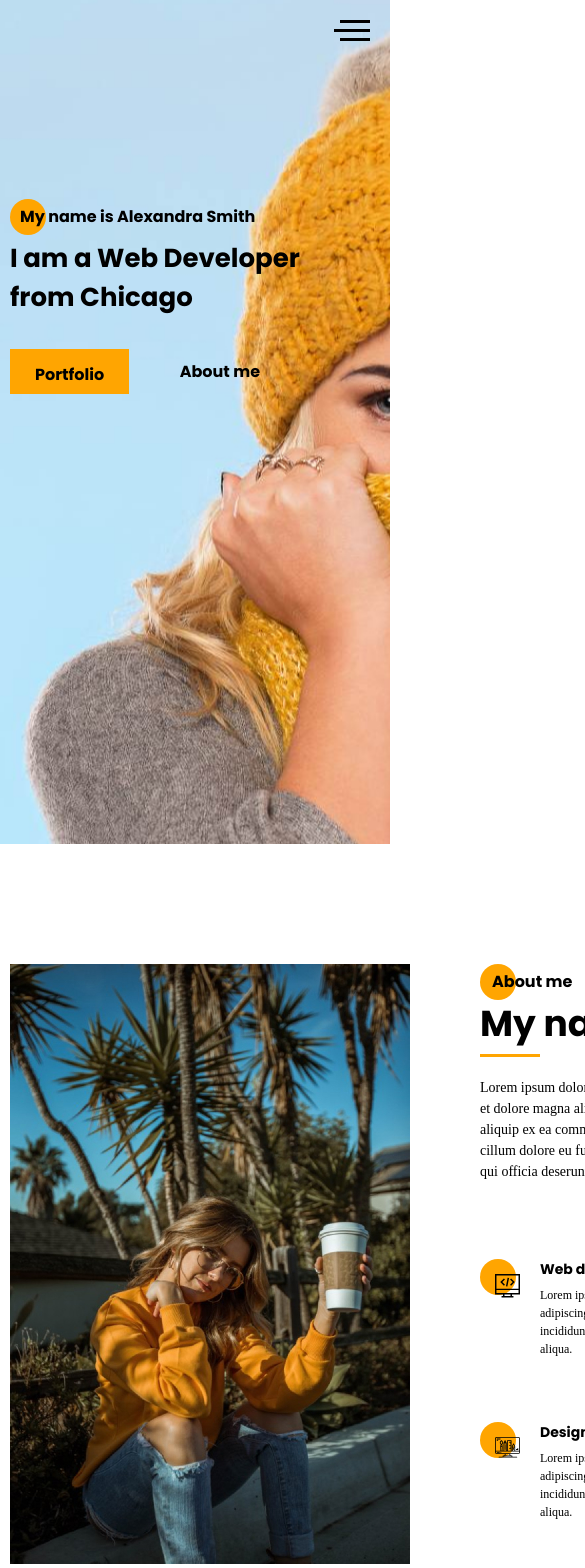
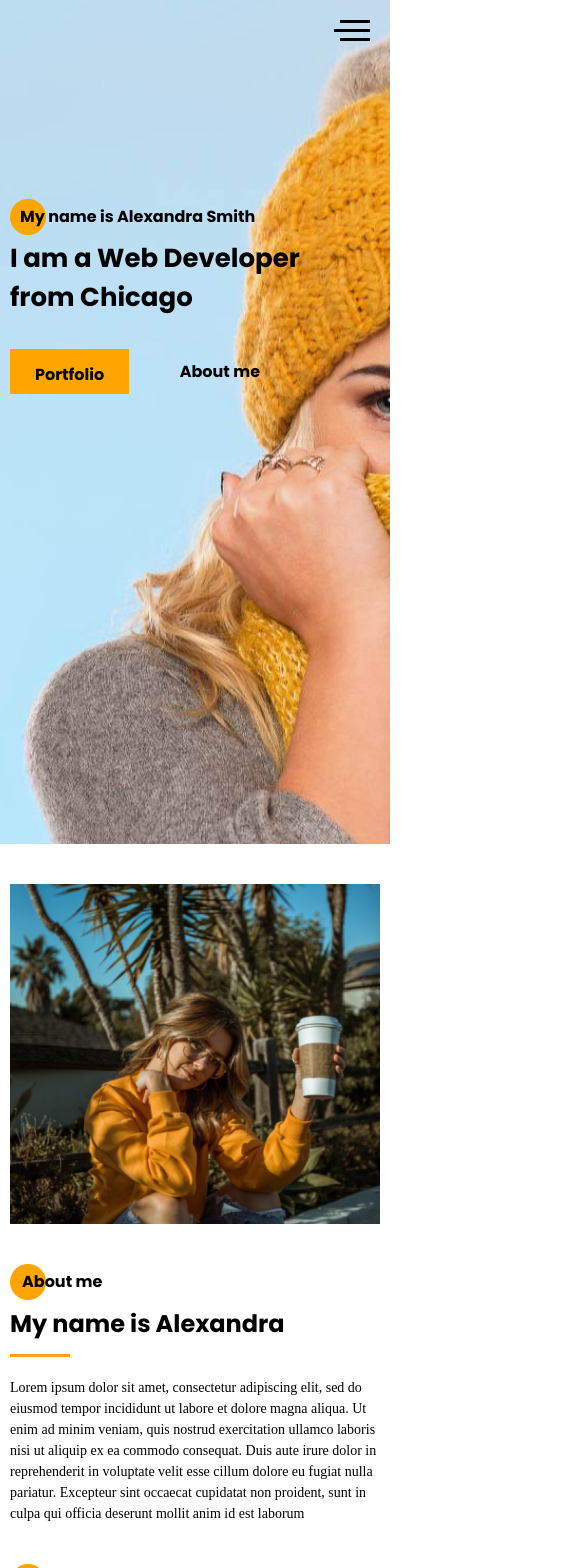
Before and after one commit to Zireael-web/css-grid-portfolio, a React (Create React App) app: page / in a window 390 px wide. Shown: the top 1568 px of the page, 585 px wide, since content can reach past the window. Built offline with nearby package versions, Linux system fonts and the light colour scheme; a web font is replaced by a local one.

Commit message:
2nd screen media

```diff
--- a/src/components/about/About.js
+++ b/src/components/about/About.js
@@ -1,5 +1,4 @@
 import './About.scss'
-import './About-media.scss'
 
 import photo from '../../img/main_photo.jpg'
 import web_dev from '../../icons/about_me/web_development.svg'
--- a/src/components/about/About.scss
+++ b/src/components/about/About.scss
@@ -3,8 +3,6 @@
 .about {
     padding-top: 120px;
     &__wrapper {
-        width: 1040px;
-        margin: 0 auto;
         display: grid;
         grid-template: minmax(245px, auto) minmax(255px, auto) / 400px 570px;
         grid-auto-rows: minmax(245px, auto);
--- a/src/components/app/App.js
+++ b/src/components/app/App.js
@@ -26,8 +26,8 @@ function App() {
 
             <Promo/>
             <About/>
-            {/* <Resume/>
-            <Skills/>
+            <Resume/>
+         {/*    <Skills/>
             <Progress/>
             <Portfolio/>
             <Price/>
--- a/src/style/media/_media.scss
+++ b/src/style/media/_media.scss
@@ -5,10 +5,41 @@
 }
 
 @media (max-width: 1200px) {
-
+    .about {
+        &__wrapper {
+            grid-template-columns: 400px 520px;
+            gap: 40px;
+        }
+        &__skills {
+            grid-template-columns: repeat(2, 250px);
+            gap: 20px;
+            &-item {
+                column-gap: 15px;
+                grid-template-columns: 40px 195px;
+            }
+        }
+    }
 }
 @media (max-width: 992px) {
+    .title {
+        &_36 {
+            font-size: 30px;
+        }
+    }
+    .about {
+        &__wrapper {
+            grid-template-columns: 300px 380px;
 
+        }
+        &__skills {
+            grid-template-columns: 360px;
+            grid-auto-rows: minmax(115px, auto);
+            &-item {
+                grid-template-columns: 40px 320px;
+                column-gap: 20px;
+            }
+        }
+    }
 }
 @media (max-width: 768px) {
     .title {
@@ -22,11 +53,30 @@
             width: 380px;
         }
     }
+    .about {
+        padding-top: 40px;
+        &__wrapper {
+            grid-template: 400px auto auto / 1fr;
+        }
+        &__photo {
+            grid-row: unset;
+        }
+        &__skills {
+            grid-template-columns: repeat(2, 260px);
+            &-item {
+                grid-template-columns: 40px 200px;
+                column-gap: 20px;
+            }
+        }
+    }
 }
 @media (max-width: 576px) {
     .title {
         &_48 {
             font-size: 26px;
+        }
+        &_36 {
+            font-size: 24px;
         }
     }
     .menu {
@@ -57,4 +107,15 @@
             margin-top: 32px;
         }
     }
+    .about {
+        &__wrapper {
+            grid-template: 340px auto auto / 1fr;
+        }
+        &__skills {
+            grid-template-columns: 1fr;
+            &-item {
+                grid-template-columns: 40px 68%;
+            }
+        }
+    }
 }
```
Also changed, not shown: src/components/about/About-media.scss (deleted, +0 -12 lines).
